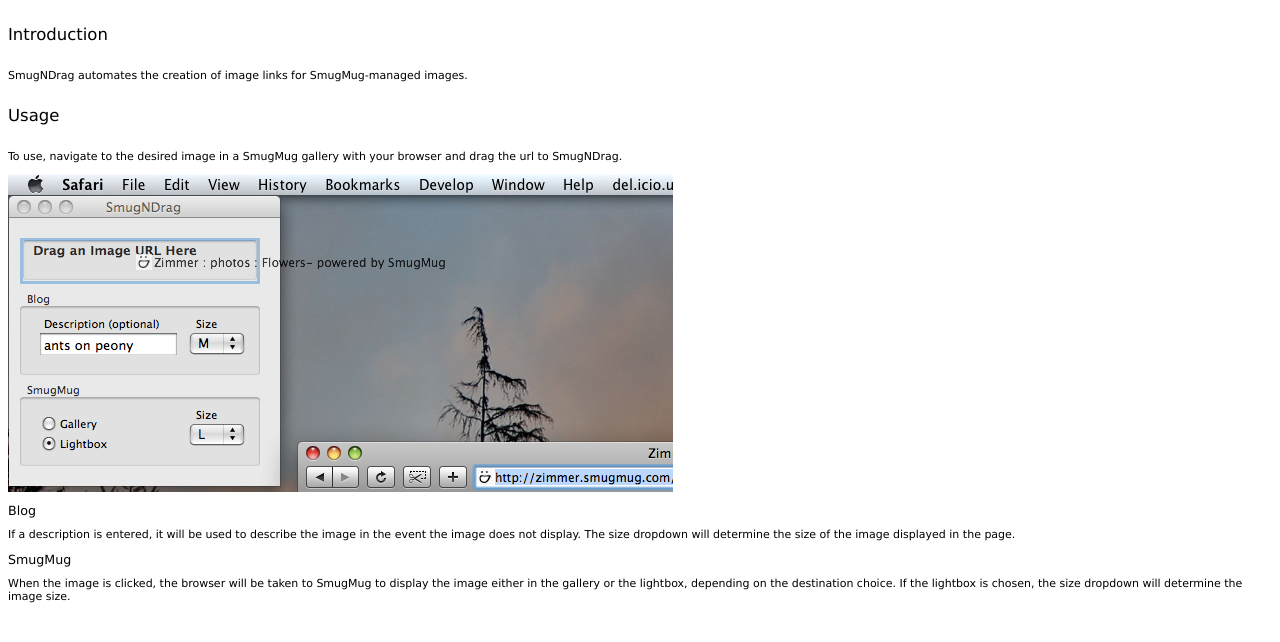
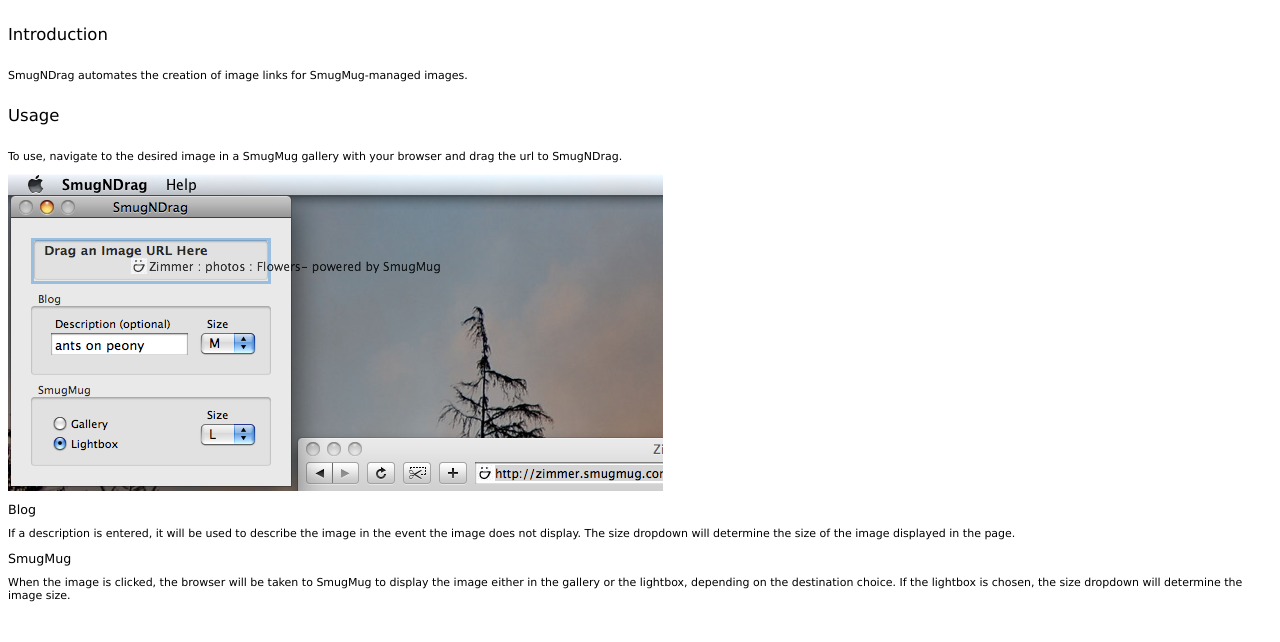
Before and after one commit to bzimmer/smugndrag, a plain HTML site: page SmugNDrag Help/index.html in a window 1280 px wide. Drawn offline with Linux system fonts and the light colour scheme.

Commit message:
added new image for 1.4

```diff
--- a/SmugNDrag Help/index.html
+++ b/SmugNDrag Help/index.html
@@ -32,7 +32,7 @@
   To use, navigate to the desired image in a SmugMug gallery with your
   browser and drag the url to SmugNDrag.
 
-  <p><img src="images/drag_1_3.png"/></p>
+  <p><img src="images/drag_1_4.png"/></p>
 
   <h2>Blog</h2>
 
```
Also changed, not shown: SmugNDrag Help/images/drag_1_4.png (added), 1 other file.
